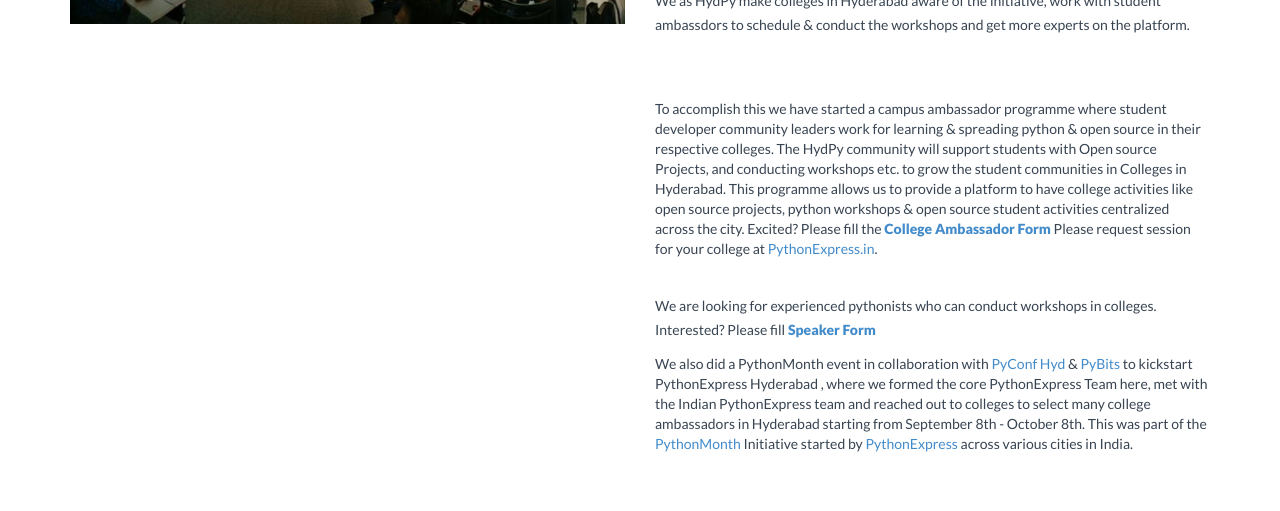
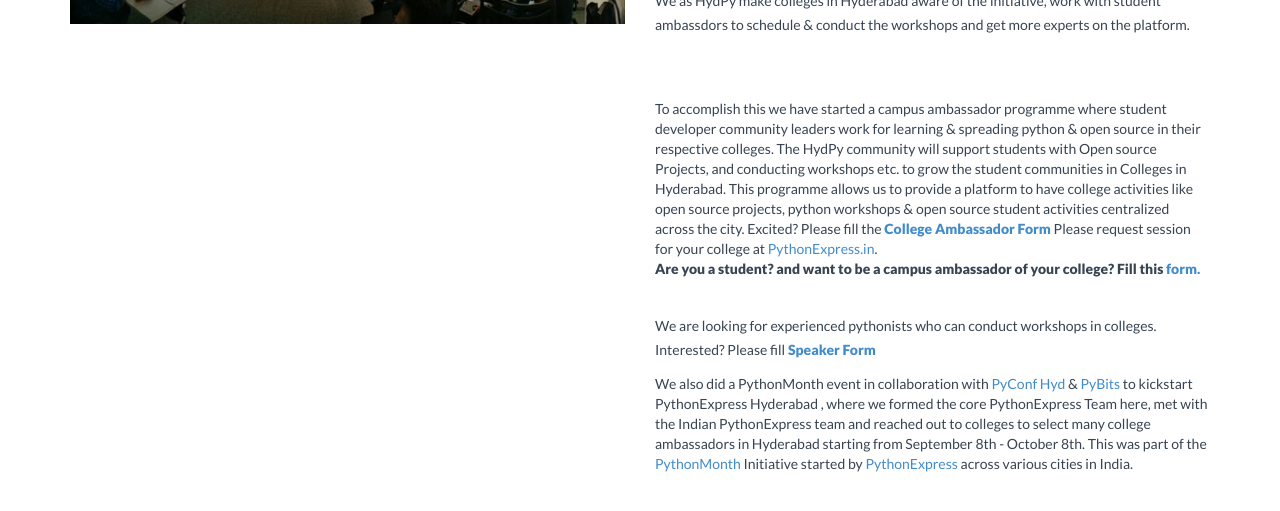
Before and after one commit to HydPy/HydPy, a Jekyll site: the page built from pythonExpressHyd.html, in a window 1280 px wide and 900 px high, scrolled down 421 px, cut to the strip 0-572 px from the top of the window. Shown: the top 511 px of the strip. Built offline with Jekyll 4.4.1, drawn with Linux system fonts in a browser that asks for light colours; nearby versions of some CDN libraries.

Commit message:
Added google form of campus ambassadors

```diff
--- a/pythonExpressHyd.html
+++ b/pythonExpressHyd.html
@@ -20,7 +20,9 @@
                 <h5>Campus Ambassador Programme</h5>
                 To accomplish this we have started a campus ambassador programme where student developer community leaders work for learning &amp; spreading python &amp; open source in their respective colleges. The HydPy community will support students with Open source Projects, and conducting workshops etc. to grow the student communities in Colleges in Hyderabad. This programme allows us to provide a platform to have college activities like open source projects, python workshops &amp; open source student activities centralized across the city. Excited? Please fill the <a href="https://docs.google.com/forms/d/1pydGy0ak0p-p9jSwDNi2YZXQR8VoRe_P0KSL3NNX-wQ/edit"><b>College Ambassador Form</b></a>
                 Please request session for your college at <a href="https://pythonexpress.in/">PythonExpress.in</a>.
-
+                <br/>
+               <strong> Are you a student? and want to be a campus ambassador of your college? Fill this <a href="https://goo.gl/forms/XdK4CySq1BmANKe53">form.</a></strong>
+                <br/>
                 <h5>Interested in Speaking</h5>
                 <p>We are looking for experienced pythonists who can conduct workshops in colleges. Interested? Please fill <a href="https://docs.google.com/forms/d/1nwp1kLoURi5-RyZe1kN6Zw5NAeRPmieUnA1-vQFf1KM/edit"><b>Speaker Form</b></a>
                 </p>
```
